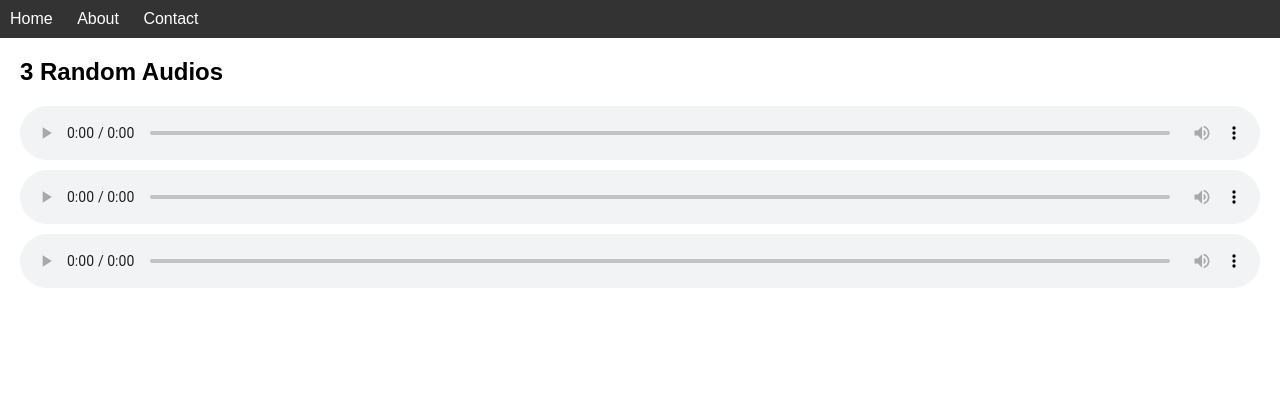
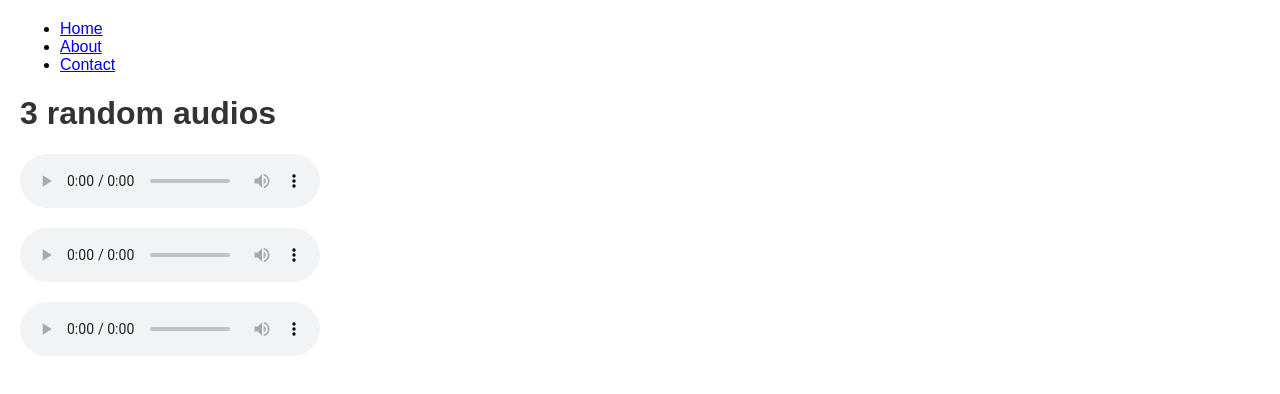
Before and after one commit to acciojob/semantic-navbar-and-audios-jaisaipothula, a website: page main.html in a window 1280 px wide. Drawn offline with Linux system fonts and the light colour scheme.

Commit message:
created a submission

```diff
--- a/main.html
+++ b/main.html
@@ -3,49 +3,23 @@
 <head>
     <meta charset="UTF-8">
     <meta name="viewport" content="width=device-width, initial-scale=1.0">
-    <title>Navbar and Audio Section</title>
+    <title>Audio Section</title>
     <style>
         body {
             font-family: Arial, sans-serif;
-            margin: 0;
-            padding: 0;
-        }
-        nav {
-            background-color: #333;
-            padding: 10px;
-        }
-        nav ul {
-            list-style-type: none;
-            margin: 0;
-            padding: 0;
-        }
-        nav ul li {
-            display: inline;
-            margin-right: 20px;
-        }
-        nav ul li a {
-            color: white;
-            text-decoration: none;
-        }
-        nav ul li a:hover {
-            text-decoration: underline;
-        }
-        .audio-section {
             margin: 20px;
         }
-        .audio-section h2 {
-            font-size: 24px;
+        h1 {
+            color: #333;
+        }
+        audio {
+            display: block;
             margin-bottom: 20px;
-        }
-        .audio-section audio {
-            display: block;
-            margin-bottom: 10px;
-            width: 100%;
         }
     </style>
 </head>
 <body>
-    <!-- Navigation Bar -->
+    <!-- Navbar Section -->
     <nav>
         <ul>
             <li><a href="#home">Home</a></li>
@@ -55,8 +29,7 @@
     </nav>
 
     <!-- Audio Section -->
-    <section class="audio-section">
-        <h2>3 Random Audios</h2>
+    <h1>3 random audios</h1>
     <audio controls>
         <source src="http://commondatastorage.googleapis.com/codeskulptor-demos/DDR_assets/Kangaroo_MusiQue_-_The_Neverwritten_Role_Playing_Game.mp3" type="audio/mpeg">
         Your browser does not support the audio element.
@@ -69,6 +42,5 @@
         <source src="http://codeskulptor-demos.commondatastorage.googleapis.com/pang/paza-moduless.mp3" type="audio/mpeg">
         Your browser does not support the audio element.
     </audio>
-    </section>
 </body>
 </html>
```
Lines whose indentation alone changed are shown as unchanged.
